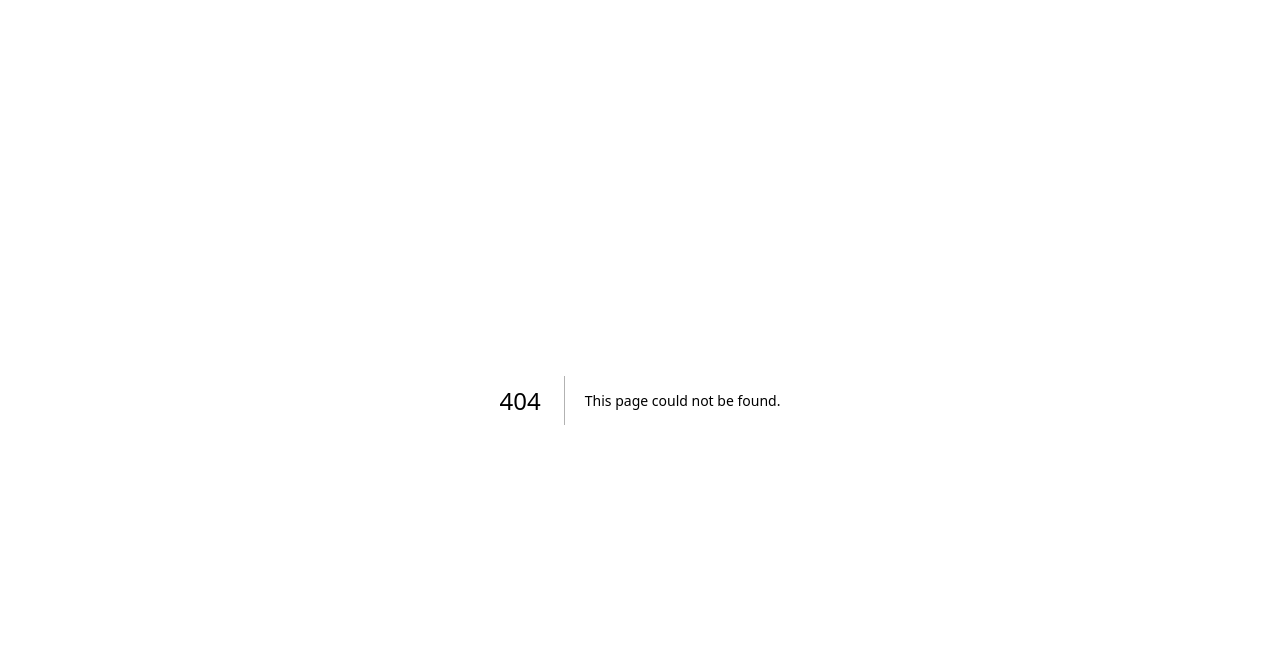
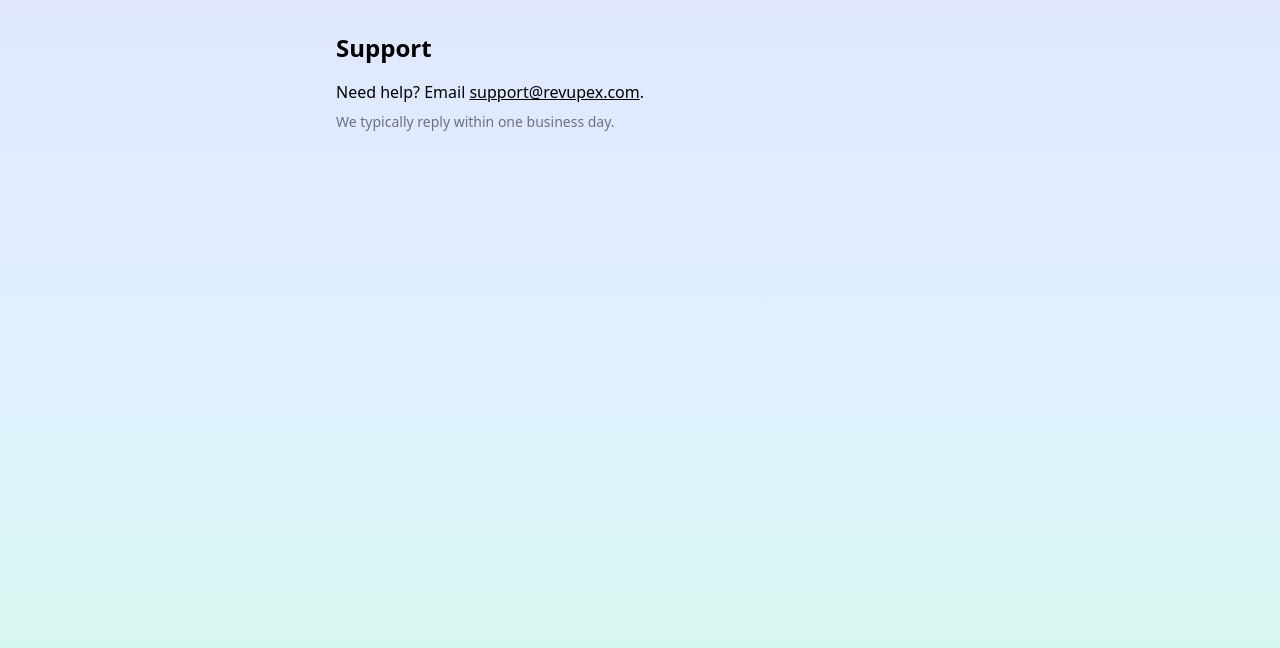
Before and after one commit to mamachicode/revupex-landing, a Next.js app: page /support in a window 1280 px wide. Before the commit this address had no page. Shown: the top 648 px of the page. Built offline with nearby package versions, Linux system fonts and the light colour scheme.

Commit message:
feat: add /support page

```diff
--- /dev/null
+++ b/app/support/page.tsx
@@ -0,0 +1,19 @@
+export const metadata = { title: "Support | Revupex" };
+
+export default function Support() {
+  return (
+    <main className="max-w-2xl mx-auto p-8">
+      <h1 className="text-2xl font-semibold mb-4">Support</h1>
+      <p className="mb-2">
+        Need help? Email{" "}
+        <a className="underline" href="mailto:support@revupex.com">
+          support@revupex.com
+        </a>
+        .
+      </p>
+      <p className="text-sm text-gray-500">
+        We typically reply within one business day.
+      </p>
+    </main>
+  );
+}
```
